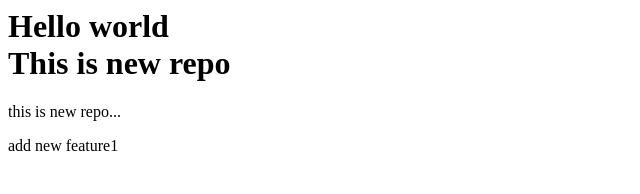
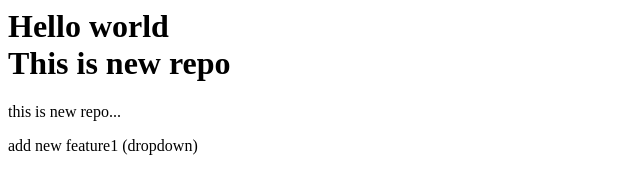
Before and after one commit to abhishekrathor9976-cell/localrepo, a plain HTML site: page index.html in a window 1280 px wide. Shown: the whole page, without its empty margins (0-640 px from the left). Drawn offline with Linux system fonts and the light colour scheme.

```diff
--- a/index.html
+++ b/index.html
@@ -3,4 +3,4 @@
 </h1>
 
 <p>this is new repo...</p>
-<p>add new feature1</p>
+<p>add new feature1 (dropdown)</p>
```
